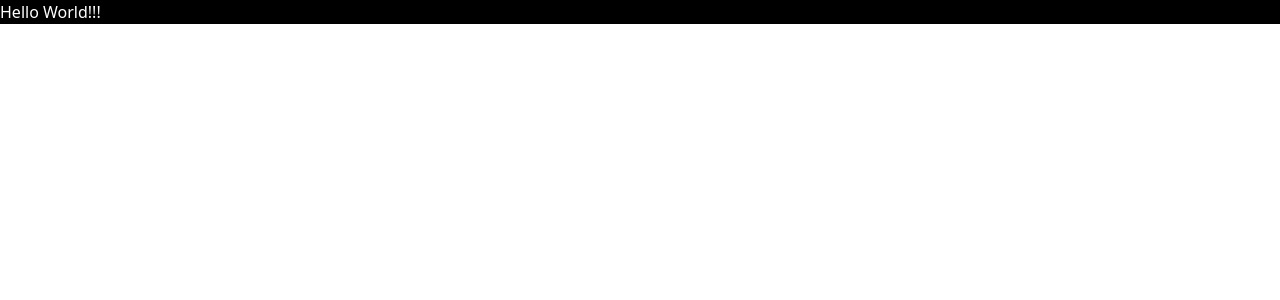
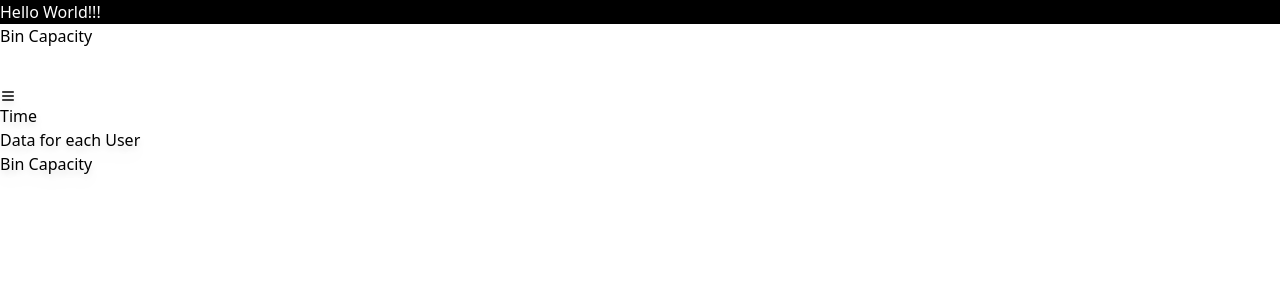
Before and after one commit to Lukyord/Trash-Separator-Interface, a React (Create React App) app: page /bin-capacity in a window 1280 px wide. Shown: the top 300 px of the page. Built offline with nearby package versions, Linux system fonts and the light colour scheme.

Commit message:
added pages structure

```diff
--- a/package.json
+++ b/package.json
@@ -3,6 +3,7 @@
   "version": "0.1.0",
   "private": true,
   "dependencies": {
+    "@heroicons/react": "v1",
     "@testing-library/jest-dom": "^5.16.5",
     "@testing-library/react": "^13.4.0",
     "@testing-library/user-event": "^13.5.0",
@@ -12,6 +13,7 @@
     "@types/react-dom": "^18.0.9",
     "react": "^18.2.0",
     "react-dom": "^18.2.0",
+    "react-router-dom": "^6.4.3",
     "react-scripts": "5.0.1",
     "typescript": "^4.9.3",
     "web-vitals": "^2.1.4"
--- a/src/App.tsx
+++ b/src/App.tsx
@@ -1,7 +1,24 @@
+import { BrowserRouter, Routes, Route } from "react-router-dom";
+
+import NavBar from "./components/layout/NavBar";
+import BinCapacity from "./pages/BinCapacity";
+import DataForEachUser from "./pages/DataForEachUser";
+import Time from "./pages/Time";
+import TotalTrash from "./pages/TotalTrash";
+
 function App() {
   return (
     <div>
       <h1 className="bg-black text-white">Hello World!!!</h1>
+      <BrowserRouter>
+        <NavBar />
+        <Routes>
+          <Route path="/" element={<TotalTrash />} />
+          <Route path="/time" element={<Time />} />
+          <Route path="/data-for-each-user" element={<DataForEachUser />} />
+          <Route path="/bin-capacity" element={<BinCapacity />} />
+        </Routes>
+      </BrowserRouter>
     </div>
   );
 }
--- /dev/null
+++ b/src/components/layout/NavBar.jsx
@@ -0,0 +1,26 @@
+import { MenuIcon, XIcon } from "@heroicons/react/outline";
+
+import { Link } from "react-router-dom";
+
+export default function NavBar() {
+  return (
+    <div className="w-screen h-[4rem] z-10 bg-zince-200 fixed drop-shadow-lg">
+      <div className="px-[1rem] flex justify-between items-center w-full h-full"></div>
+      <MenuIcon className="w-[1rem]" />
+      {/* <XIcon /> */}
+      <nav>
+        <ul className="">
+          <li className="">
+            <Link to="/time">Time</Link>
+          </li>
+          <li className="">
+            <Link to="/data-for-each-user">Data for each User</Link>
+          </li>
+          <li className="">
+            <Link to="/bin-capacity">Bin Capacity</Link>
+          </li>
+        </ul>
+      </nav>
+    </div>
+  );
+}
--- /dev/null
+++ b/src/pages/BinCapacity.jsx
@@ -0,0 +1,3 @@
+export default function BinCapacity() {
+  return <div>Bin Capacity</div>;
+}
--- /dev/null
+++ b/src/pages/DataForEachUser.jsx
@@ -0,0 +1,3 @@
+export default function DataForEachUser() {
+  return <div>Data for each User</div>;
+}
--- /dev/null
+++ b/src/pages/Time.jsx
@@ -0,0 +1,3 @@
+export default function Time() {
+  return <div>Time</div>;
+}
--- /dev/null
+++ b/src/pages/TotalTrash.jsx
@@ -0,0 +1,3 @@
+export default function TotalTrash() {
+  return <div>Total Trash</div>;
+}
```
Also changed, not shown: 1 other file (tests, documents, lock files or other folders).
